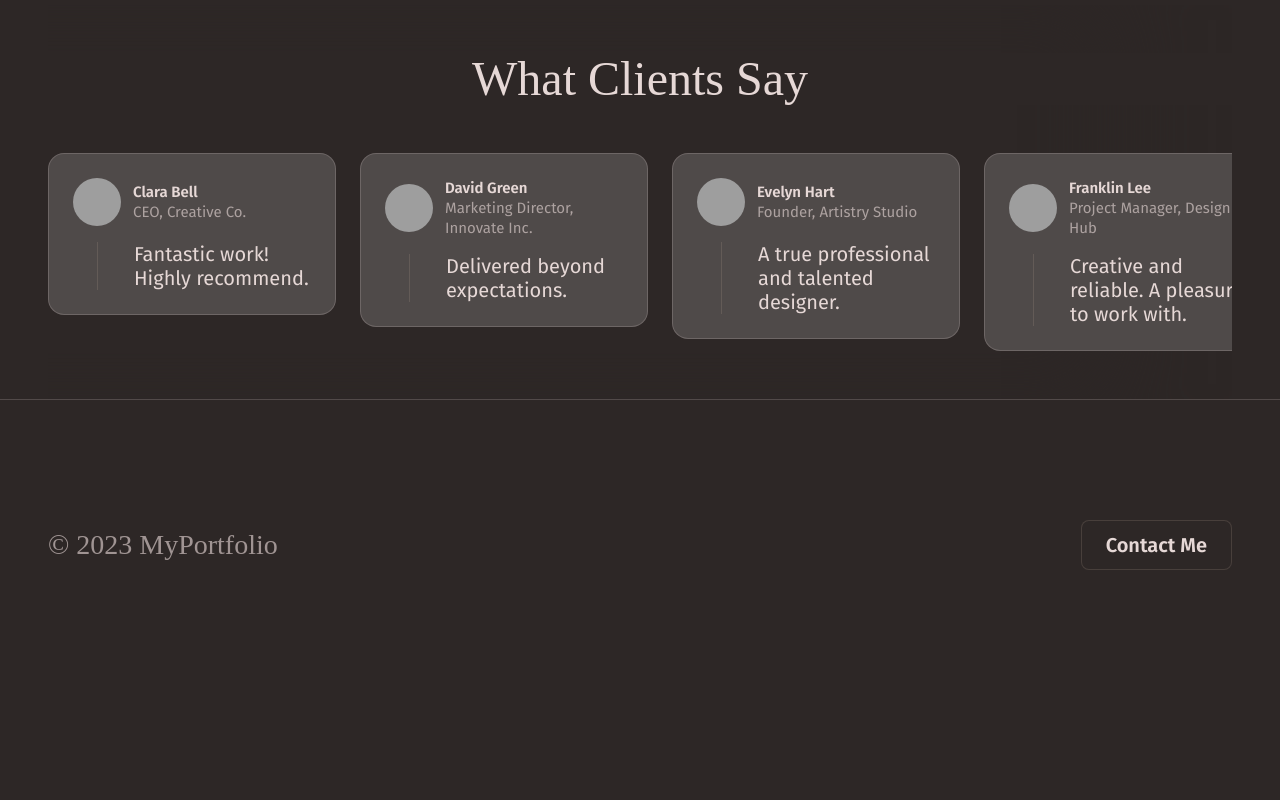
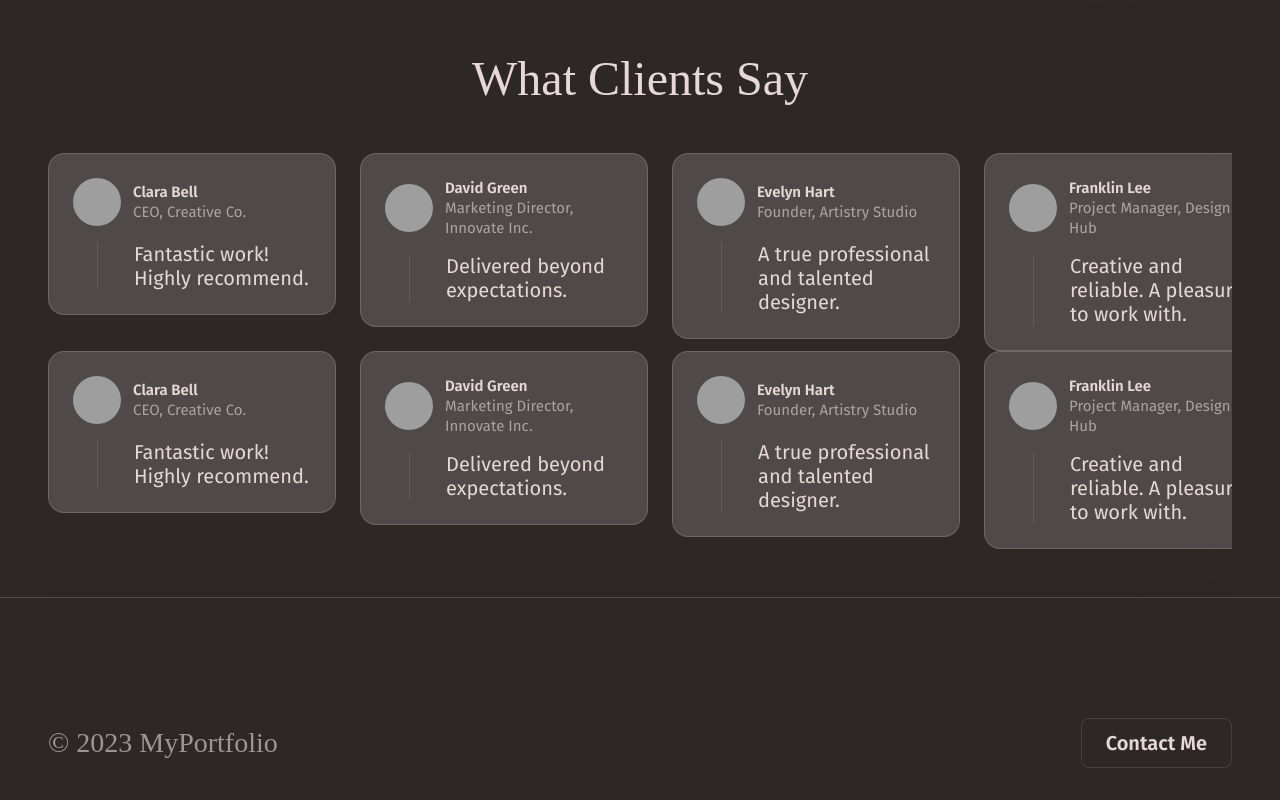
Before and after one commit to Ario2006/Capstone-Project, a plain HTML site: page index.html in a window 1280 px wide. Shown: the part 3706-4506 px from the top of the page. Before the commit the page ends 4308 px from the top, so only its background shows below. Drawn offline with Linux system fonts and the light colour scheme; grey boxes are pictures that could not be loaded; a web font is replaced by a local one.

Commit message:
Update index.html

```diff
--- a/index.html
+++ b/index.html
@@ -19,9 +19,9 @@
     <nav class="navbar">
         <div class="nav-title">MyPortfolio</div>
         <div class="nav-links">
-            <a href="#home">Home</a>
-            <a href="#projects">Projects</a>
-            <a href="#about">About</a>
+            <a href="#hero-section">Home</a>
+            <a href="#projects-section">Projects</a>
+            <a href="#about-me">About</a>
             <a href="#contact">Contact</a>
         </div>
     </nav>
@@ -175,6 +175,56 @@
                     </div>
                     <div class="review-content">Exceptional quality and attention to detail.</div>
                 </div>
+                <div class="review">
+                    <div class="review-header">
+                        <img src="https://s3-alpha-sig.figma.com/img/1ef6/0422/b34f8c3046855ca7e109298ea9d3658d?Expires=1734912000&Key-Pair-Id=APKAQ4GOSFWCVNEHN3O4&Signature=RBscEFKZqjuHZV-hBYPaZzb2whXYtpif0-7JS5vn~gSNIpwoBt5VjdJBKknnbWqXmJUNV8kvjqL8N08s8uRwImYo7eR-zOlC4~1ukBebIBRMRhZk6qm~lOpockDbCZpt2Bj0qi3PsO4ad6ZVYasKvqBZ3mCmcNwcgqqaGON2xyChhGNRP8pXryXpkXBvsOQnGGyCUqu4OndHVoGRo3w~xDHg1mPA~v9mhiGC9YTyxFIIJrntD~tPPI4MBfhpNZVn~ngrVS6mDdzGQsWCWsLDQYJUbJsJM5-ZK8b0hOs75Z7tSqZXSEVID0fkmhpDUf4P2vl-AGR2XTs1bRx~N~187g__" alt="" class="client-img">
+                        <div class="client-details">
+                            <p class="client-name">Clara Bell</p>
+                            <p class="client-designation">CEO, Creative Co.</p>
+                        </div>
+                    </div>
+                    <div class="review-content">Fantastic work! Highly recommend.</div>
+                </div>
+                <div class="review">
+                    <div class="review-header">
+                        <img src="https://s3-alpha-sig.figma.com/img/ede4/50df/86fe1035cebfc4ae14e254618d382e6a?Expires=1734912000&Key-Pair-Id=APKAQ4GOSFWCVNEHN3O4&Signature=AoG7EQooy4vvjjxGSvB6SrOO94zMcI1wzFh7AAOeqxaCP06khOP6R5EMs7gsB9hXAOFHyUhMaPV1fYvEowr1ajRbg1jsoyZBPziT1TclYWUPA-Ti7qsMEggnebgBRk5rJvrEygEW5sjwyx3nqVPNZulXDyaJqnsrtVk~judoWKEf9HHvOcSM7X2lGL2xBQIrfcEALd3-tMmwVqQbDZoRoI1aEFbJJ~sQqc2sCbj3S0CeNzul3ZgjTU7bJsfmc7YfvKE1AHKu7toQI3xXbXepsLuf1ccuq4h9FR3fDZuYd0DCFdKNwqbEK3nHBSutGaxhg2OAsaiFr2BwpcI~smmJxg__" alt="" class="client-img">
+                        <div class="client-details">
+                            <p class="client-name">David Green</p>
+                            <p class="client-designation">Marketing Director, Innovate Inc.</p>
+                        </div>
+                    </div>
+                    <div class="review-content">Delivered beyond expectations.</div>
+                </div>
+                <div class="review">
+                    <div class="review-header">
+                        <img src="https://s3-alpha-sig.figma.com/img/3160/8311/d2ffd6f77b95a7aae5c18053d85f6764?Expires=1734912000&Key-Pair-Id=APKAQ4GOSFWCVNEHN3O4&Signature=pTaiNV0gJr2maC0WXET76mzs7pzeG~zp6Pdd5aNMgI9QmU6Jd6mlY9dFvut1flNbSw5tlTlFPxQrDTHWKQVFrHkKP~r7Xcz~Sj8t4gKOhjxbzdbTN5OoVkpdTgGo33ZjRQiubJSVLTzi7TfERXfK9qEJ2wsgtrcYbCv6sUq4uQ1pQLLaKVBdMLwIDJhUIBfUS1-X1ERkXXsYLoHrxWnRiAQU~rTq33m6AM5DigGkYgtLFZNqhkhpifTt9cKMxhLIKil6UxiCNluzjjnEF7oS-pEIIM-Bn7S9SvNlScpwh3BBv7bOx4p2c-vIsWJ~hW~lEznDpKw1VPYRm96mK3JeBQ__" alt="" class="client-img">
+                        <div class="client-details">
+                            <p class="client-name">Evelyn Hart</p>
+                            <p class="client-designation">Founder, Artistry Studio</p>
+                        </div>
+                    </div>
+                    <div class="review-content">A true professional and talented designer.</div>
+                </div>
+                <div class="review">
+                    <div class="review-header">
+                        <img src="https://s3-alpha-sig.figma.com/img/8916/261d/2528a6fc18a79618ddeac4b7f9e0eaeb?Expires=1734912000&Key-Pair-Id=APKAQ4GOSFWCVNEHN3O4&Signature=LQYhLOr4qSLQ5MU1ge6kO6DcI5-ITBcJbQpoe8s-5S6F3XxPGjJL6O7hbqvgisOWumrnLRiKFQa6z93vLQpCtRehZ9bxq5kAIwitNak8fL-EHvXBktdypUP7K-82j14wbVikP~icLLewnQzIZEJjkLy572SM9BDND8W5bVPgjIVj7wN-cwdkcmw6gARYpCcdaI2~VPy7qZxW88xkTTw~q1EclBmA~ZXWdivH3tar8rI95UvI29NUy4A69xATOs3Dlat636xlSK2fGD9DDxRFZUkMOLnQULzRvgQDcykeObX~83HQuVIw50NuDkaS~VqlL15EIcuyOMGWfwko9A~iJg__" alt="" class="client-img">
+                        <div class="client-details">
+                            <p class="client-name">Franklin Lee</p>
+                            <p class="client-designation">Project Manager, Design Hub</p>
+                        </div>
+                    </div>
+                    <div class="review-content">Creative and reliable. A pleasure to work with.</div>
+                </div>
+                <div class="review">
+                    <div class="review-header">
+                        <img src="https://s3-alpha-sig.figma.com/img/7a8e/45ae/e8dd6cdea5962cf6804be87bd55ef552?Expires=1734912000&Key-Pair-Id=APKAQ4GOSFWCVNEHN3O4&Signature=RIOkb6JouhdtX3krHU9wnfqyqlZW6BAN-XfEhSa9TfnCKlWKDUsKo94Egv7UtYM-JQ~W3FWwzFY7tukod-~buqg7Awjr~nrNUSc4kesvzbmAVkMiWtTUx9ZIzcYSClS8SC1RhDUjLi2JrNpelogaDDGprJnuuYPURTHYa22F1O7Y9dn5IfG7LxwOV7Yed~S9UjUVe4g35CaVpOKMA5GcqvUvftmHMZiqsM4jI6rkWyID9i1CVpqmQgM-2gtyS9eHzvtbCAEM1JBJKFQAKnMScpBUxwt2uLkhvBHRKPOrBgns-Zt0bxbXQaT-G4x6KGnz2so2D3a-AdYs1FN6nm6X7A__" alt="" class="client-img">
+                        <div class="client-details">
+                            <p class="client-name">Grace Kim</p>
+                            <p class="client-designation">Owner, Graceful Designs</p>
+                        </div>
+                    </div>
+                    <div class="review-content">Exceptional quality and attention to detail.</div>
+                </div>
             </div>
         </div>
     </main>
```
